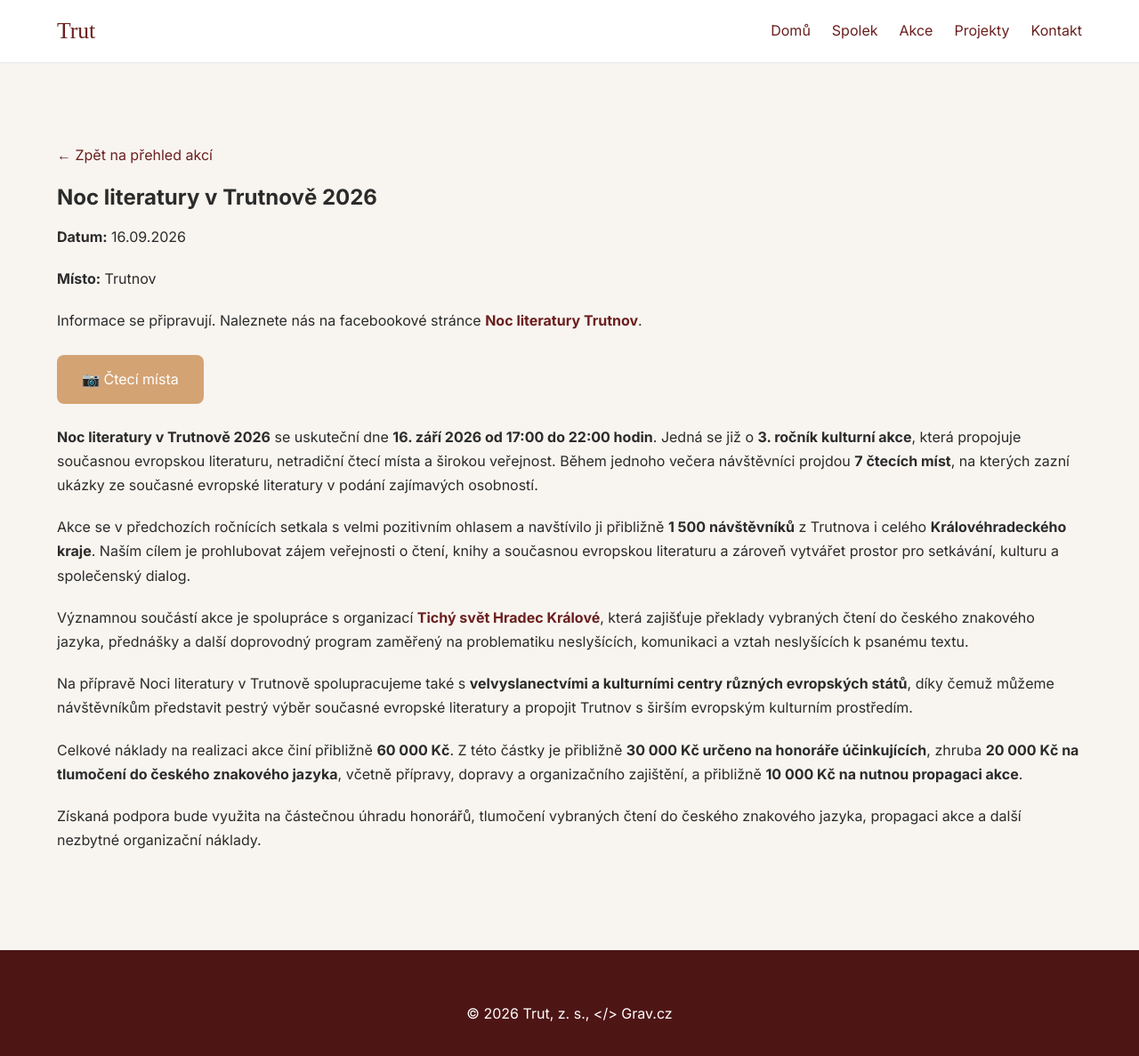
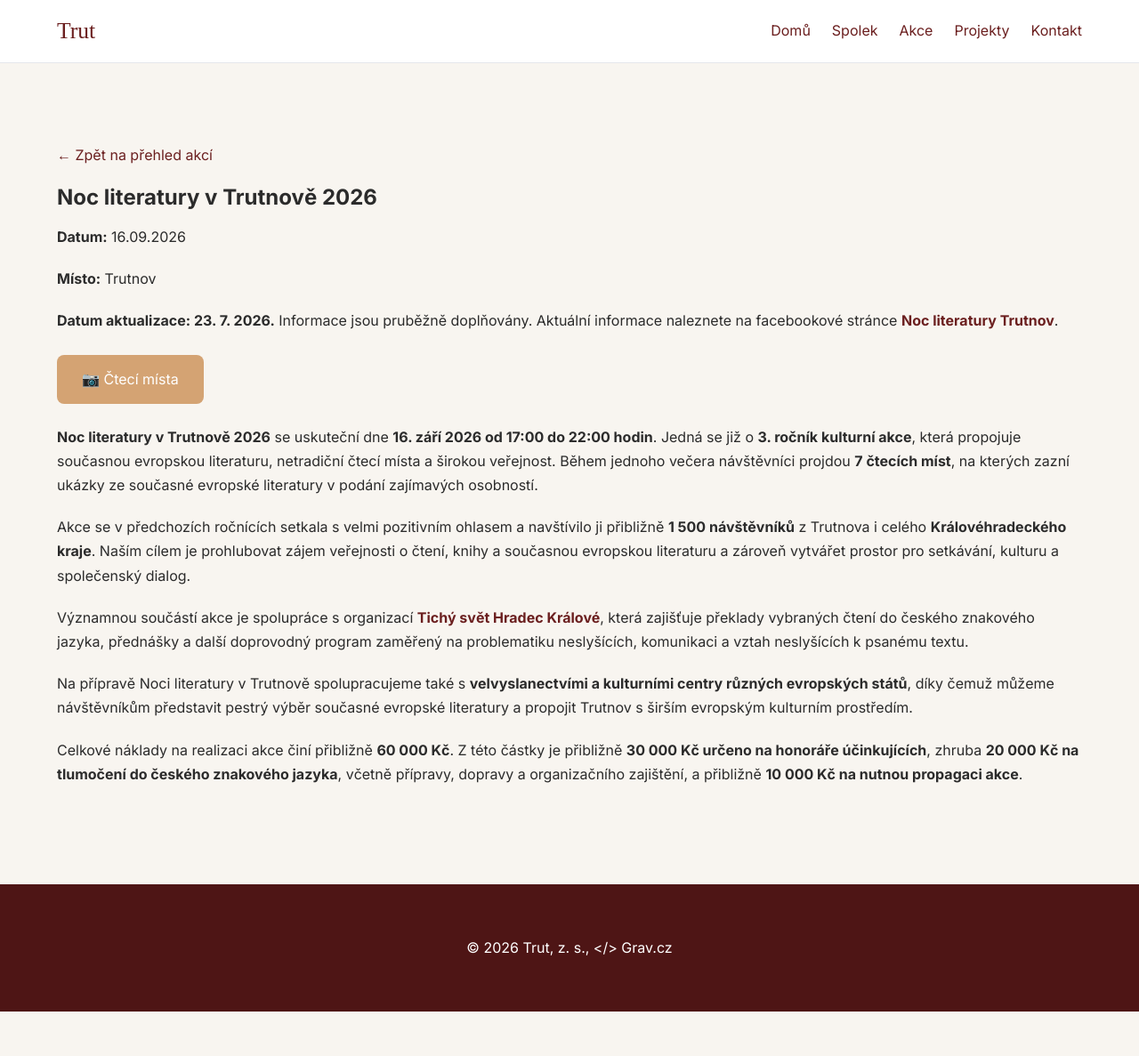
Before and after one commit to petira/trut, a Jekyll site: the page built from _events/noc-literatury-v-trutnove-2026.md, in a window 1280 px wide and 1212 px high. Shown: the top 1187 px of the window at 89% size. Built offline with Jekyll 4.4.1, drawn with Linux system fonts in a browser that asks for light colours; some web fonts are replaced.

Commit message:
Update noc-literatury-v-trutnove-2026.md

```diff
--- a/_events/noc-literatury-v-trutnove-2026.md
+++ b/_events/noc-literatury-v-trutnove-2026.md
@@ -4,11 +4,11 @@ date: 2026-09-16
 location: "Trutnov"
 ---
 
-Informace se připravují. Naleznete nás na facebookové stránce [**Noc literatury Trutnov**](https://www.facebook.com/nociliteraturytrutnov).
+**Datum aktualizace: 23. 7. 2026.** Informace jsou pruběžně doplňovány. Aktuální informace naleznete na facebookové stránce [**Noc literatury Trutnov**](https://www.facebook.com/nociliteraturytrutnov).
 
 {% include gallery.html
   folder="/assets/img/events/noc-literatury-v-trutnove-2026"
-  images="misto_1.jpg,misto_2.jpg,misto_3.jpg,misto_4.jpg,misto_5.jpg,misto_6.jpg"
+  images="misto_1.jpg,misto_2.jpg,misto_3.jpg,misto_4.jpg,misto_5.jpg,misto_6.jpg,misto_7.jpg,mista.webp"
   text="📷 Čtecí místa"
   loop=true
 %}
@@ -22,5 +22,3 @@ Významnou součástí akce je spolupráce s organizací [**Tichý svět Hradec
 Na přípravě Noci literatury v Trutnově spolupracujeme také s **velvyslanectvími a kulturními centry různých evropských států**, díky čemuž můžeme návštěvníkům představit pestrý výběr současné evropské literatury a propojit Trutnov s širším evropským kulturním prostředím.
 
 Celkové náklady na realizaci akce činí přibližně **60 000 Kč**. Z této částky je přibližně **30 000 Kč určeno na honoráře účinkujících**, zhruba **20 000 Kč na tlumočení do českého znakového jazyka**, včetně přípravy, dopravy a organizačního zajištění, a přibližně **10 000 Kč na nutnou propagaci akce**.
-
-Získaná podpora bude využita na částečnou úhradu honorářů, tlumočení vybraných čtení do českého znakového jazyka, propagaci akce a další nezbytné organizační náklady.
```
